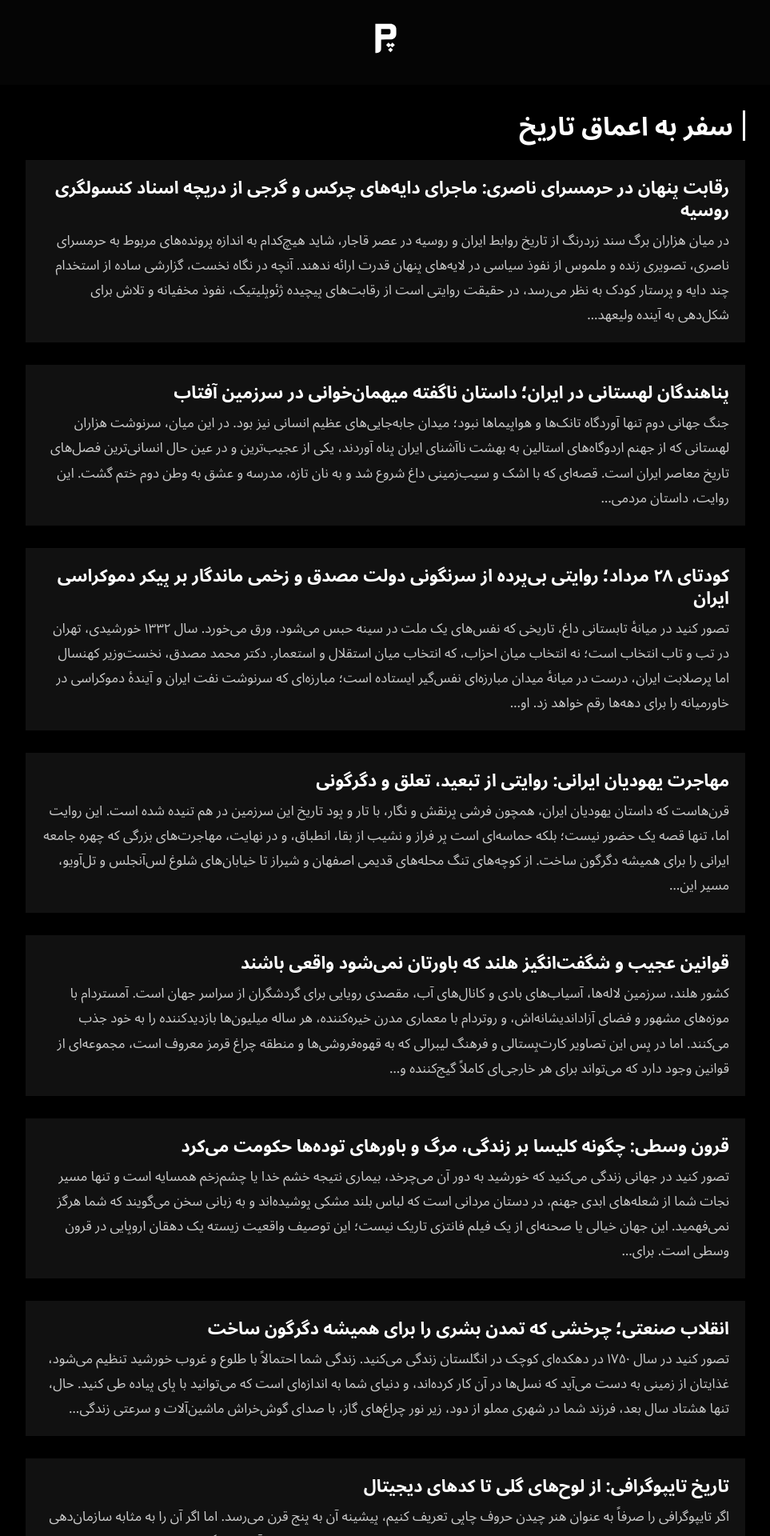
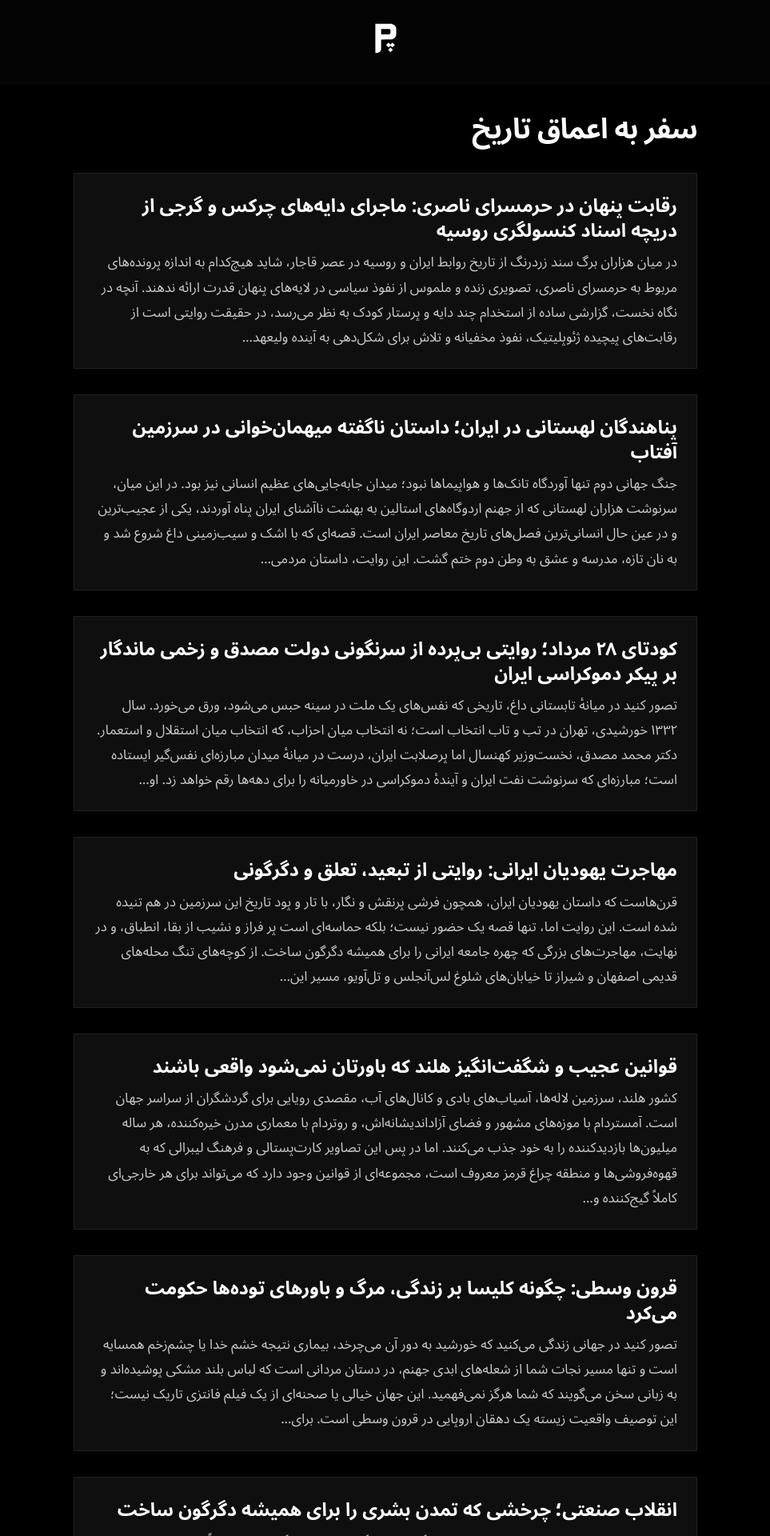
Before and after one commit to darkblog/darkblog.github.io, a Jekyll site: the page built from index.html, in a window 1280 px wide. Shown: the top 1920 px of the page at 80% size, without its empty margins (158-1121 px from the left). Built offline with Jekyll 4.4.1, drawn with Linux system fonts in a browser that asks for light colours.

Commit message:
Update default.html

```diff
--- a/_layouts/default.html
+++ b/_layouts/default.html
@@ -31,29 +31,31 @@
             --bg: #000000;
             --text: #ffffff;
             --text-light: #cccccc;
+            --text-accent: #ffb48a;
             --border: #333333;
             --accent: #ffffff;
-            --card-bg: #0a0a0a;
-            --card-hover-bg: #1a1a1a;
-            --more-card-bg: #111111;
-            --more-card-hover-bg: #1e1e1e;
-            --header-footer-bg: #050505;
-            --blockquote-bg: #1a1a1a;
+            --card-bg: #080808;
+            --more-card-bg: #0f0f0f;
+            --more-card-border: rgba(255, 255, 255, 0.07);
+            --more-card-hover-border: rgba(255, 180, 138, 0.5);
+            --header-footer-bg: #040404;
+            --blockquote-bg: #111111;
             --table-header-bg: #1a1a1a;
             --table-even-bg: #0d0d0d;
-            --w: min(92%, 900px);
-            --lg: 1.75rem;
-            --md: 1.25rem;
-            --sm: 0.75rem;
+            --w: min(92%, 780px);
+            --lg: 2rem;
+            --md: 1.5rem;
             --system-font: 'Segoe UI', 'Noto Sans Arabic', 'Tahoma', 'DejaVu Sans', system-ui, -apple-system, sans-serif;
             --line-height: 1.85;
-            --font-size-lg: 1.125rem;
-            --font-size-xl: 1.375rem;
-            --focus-ring: 0 0 0 2px currentColor;
+            --font-size-lg: 1.15rem;
+            --font-size-xl: 1.4rem;
+            --focus-ring: 0 0 0 2px var(--text-accent);
             color-scheme: dark;
         }
 
-        html { scroll-behavior: smooth; }
+        html {
+            scroll-behavior: smooth;
+        }
 
         body {
             font-family: var(--system-font);
@@ -70,7 +72,7 @@
 
         :focus-visible {
             outline: var(--focus-ring);
-            outline-offset: 2px;
+            outline-offset: 3px;
         }
 
         .container {
@@ -78,7 +80,8 @@
             margin: 0 auto;
         }
 
-        header, footer {
+        header,
+        footer {
             background: var(--header-footer-bg);
             padding: 1rem 0;
             display: flex;
@@ -103,16 +106,22 @@
             text-decoration: none;
             color: inherit;
             display: block;
-            transition: background 0.15s ease, transform 0.1s ease;
+            border: 1px solid var(--more-card-border);
+            transition: border-color 0.2s ease, transform 0.1s ease;
         }
 
-        .post-card:hover { background: var(--more-card-hover-bg); }
-        .post-card:active { transform: scale(0.99); }
+        .post-card:hover {
+            border-color: var(--more-card-hover-border);
+        }
+
+        .post-card:active {
+            transform: scale(0.99);
+        }
 
         .post-title {
-            font-size: 1.35rem;
+            font-size: 1.45rem;
             font-weight: 700;
-            line-height: 1.3;
+            line-height: 1.35;
             color: var(--text);
             margin-bottom: 0.5rem;
         }
@@ -125,13 +134,21 @@
         }
 
         .page-title {
-            font-size: 2rem;
+            font-size: 2.2rem;
             font-weight: 800;
             line-height: 1.2;
             color: var(--text);
             margin-bottom: 1.5rem;
-            border-right: 3px solid var(--accent);
-            padding-right: 0.75rem;
+            padding-bottom: 0.75rem;
+            letter-spacing: -0.02em;
+        }
+
+        .section-title {
+            font-size: 1.5rem;
+            font-weight: 700;
+            margin-bottom: 1.5rem;
+            color: var(--text-accent);
+            letter-spacing: -0.01em;
         }
 
         .posts-section {
@@ -148,36 +165,37 @@
         {% if page.layout == 'post' %}
         article.post-card {
             background: var(--card-bg);
+            border: none;
+            padding: 0 0 2rem 0;
         }
-        article.post-card:hover { background: var(--card-hover-bg); }
 
-        .section-title {
-            font-size: 1.5rem;
-            font-weight: 700;
-            margin-bottom: 1.25rem;
-            color: var(--text);
-            border-right: 3px solid var(--accent);
-            padding-right: 0.75rem;
+        article.post-card:hover {
+            border: none;
         }
 
         .post-meta {
             display: flex;
             align-items: center;
             gap: 1rem;
-            margin-bottom: 1.5rem;
+            margin-bottom: 2rem;
             color: var(--text-light);
             font-size: 0.9rem;
             flex-wrap: wrap;
+            border-bottom: 1px solid var(--border);
+            padding-bottom: 1.5rem;
         }
 
-        .post-author, .post-date {
+        .post-author,
+        .post-date {
             display: flex;
             align-items: center;
             gap: 0.25rem;
         }
 
-        .post-author svg, .post-date svg {
-            width: 1.2rem; height: 1.2rem;
+        .post-author svg,
+        .post-date svg {
+            width: 1.2rem;
+            height: 1.2rem;
             fill: currentColor;
         }
 
@@ -188,69 +206,75 @@
             overflow-wrap: break-word;
         }
 
-        .article-content p { margin: 1.25rem 0; }
+        .article-content p {
+            margin: 1.5rem 0;
+        }
 
         .article-content h2 {
-            font-size: 1.4rem;
+            font-size: 1.5rem;
             font-weight: 700;
-            color: var(--text);
-            margin: 1.75rem 0 0.96rem 0;
-            border-right: 3px solid var(--accent);
-            padding-right: 0.75rem;
+            color: var(--text-accent);
+            margin: 2rem 0 1rem 0;
+            letter-spacing: -0.01em;
         }
 
         .article-content h3 {
             font-size: var(--font-size-xl);
             font-weight: 600;
-            margin: 1.5rem 0 0.96rem 0;
-            color: var(--text-light);
-        }
-
-        .article-content h4 {
-            font-size: var(--font-size-lg);
-            font-weight: 600;
-            margin: 1.25rem 0 0.96rem 0;
+            margin: 1.5rem 0 1rem 0;
             color: var(--text-light);
         }
 
         .article-content a {
-            color: var(--accent);
+            color: var(--text-accent);
             text-decoration: underline;
             font-weight: 500;
             word-break: break-word;
             transition: opacity 0.15s ease;
             text-underline-offset: 0.2em;
         }
-        .article-content a:hover { opacity: 0.8; }
 
-        .article-content ul, .article-content ol {
-            margin: 1.25rem 0;
-            padding: 0;
+        .article-content a:hover {
+            opacity: 0.8;
+            text-decoration: none;
+        }
+
+        .article-content ul,
+        .article-content ol {
+            margin: 1.5rem 0;
+            padding: 0 1.5rem 0 0;
             list-style: none;
         }
 
-        .article-content ul li, .article-content ol li {
+        .article-content ul li,
+        .article-content ol li {
             display: flex;
             align-items: flex-start;
-            margin-bottom: 0.5rem;
+            margin-bottom: 0.75rem;
         }
 
         .article-content ul li::before {
             content: '';
             display: inline-block;
-            width: 0.5rem; height: 0.5rem;
-            background-color: var(--text-light);
-            margin-inline-end: 0.5rem;
-            margin-top: 0.6em;
+            width: 0.4rem;
+            height: 0.4rem;
+            background-color: var(--text-accent);
+            margin-inline-end: 0.75rem;
+            margin-top: 0.65em;
             flex-shrink: 0;
         }
 
-        .article-content ol { counter-reset: list-counter; }
-        .article-content ol li { counter-increment: list-counter; }
+        .article-content ol {
+            counter-reset: list-counter;
+        }
+
+        .article-content ol li {
+            counter-increment: list-counter;
+        }
 
         .article-content ol li::before {
             content: counter(list-counter) ". ";
-            color: var(--text-light);
+            color: var(--text-accent);
             font-weight: 500;
             margin-inline-end: 0.5rem;
             white-space: pre;
@@ -258,7 +282,7 @@
         }
 
         .article-content blockquote {
-            border-inline-start: 3px solid var(--accent);
+            border-inline-start: 3px solid var(--text-accent);
             padding: 1rem 1.5rem;
             margin: 1.5rem 0;
             background: var(--blockquote-bg);
@@ -278,6 +302,7 @@
             overflow-x: auto;
             -webkit-overflow-scrolling: touch;
             max-width: 100%;
+            border: 1px solid var(--border);
         }
 
         .article-content table {
@@ -286,7 +311,8 @@
             min-width: 600px;
         }
 
-        .article-content table th, .article-content table td {
+        .article-content table th,
+        .article-content table td {
             padding: 0.75rem 1rem;
             text-align: right;
             border: 1px solid var(--border);
```
